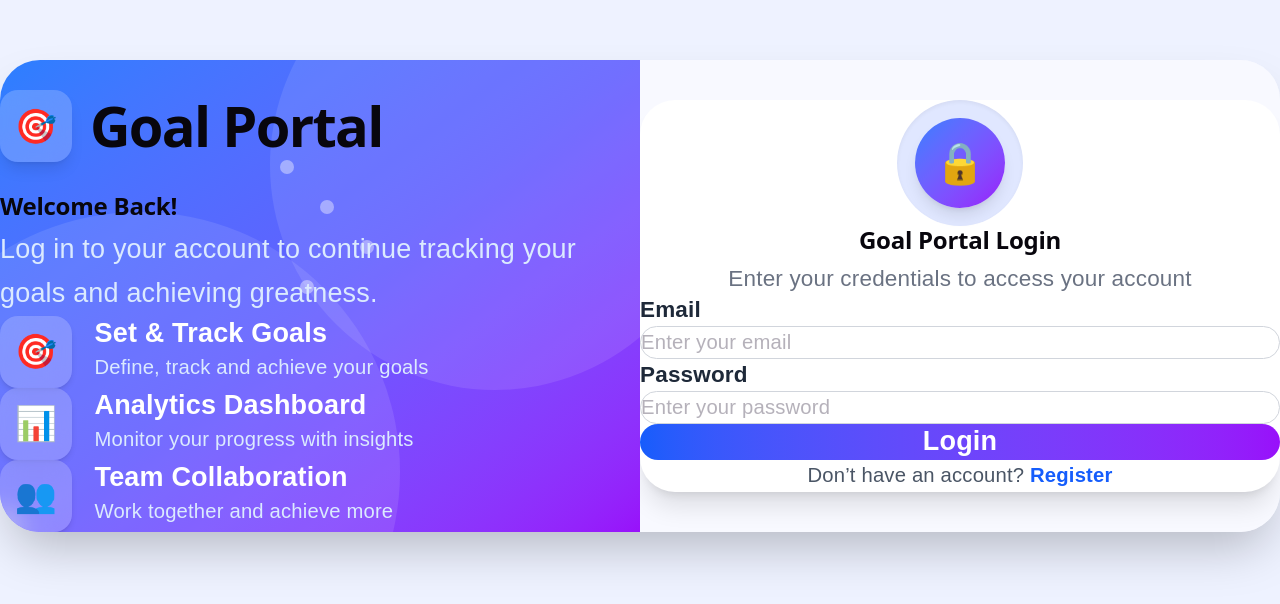
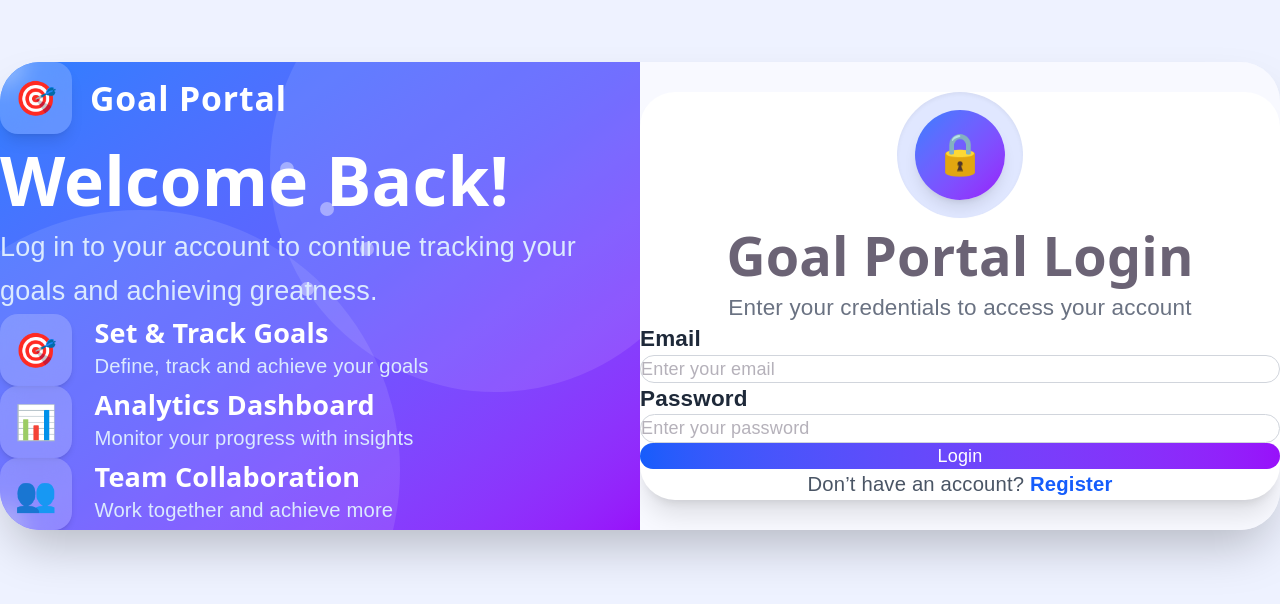
Before and after one commit to anushaanchalia/goal-tracking-portal, a React (Vite) app in the folder client/: page / in a window 1280 px wide. Shown: the part 104-708 px from the top of the page. Built offline with nearby package versions, Linux system fonts and the light colour scheme.

Commit message:
Fixed exact login UI layout

```diff
--- a/client/src/index.css
+++ b/client/src/index.css
@@ -135,58 +135,24 @@
 
   min-height: 100vh;
 
-  display: flex;
-
-  flex-direction: column;
-
 }
 
 /* Typography */
 
 h1,
-h2 {
+h2,
+h3,
+h4,
+h5,
+h6 {
 
   font-family: var(--heading);
 
-  font-weight: 700;
+  color: inherit;
 
-  color: var(--text-h);
+  margin: 0;
 
-}
-
-h1 {
-
-  font-size: 56px;
-
-  letter-spacing: -1.68px;
-
-  margin: 32px 0;
-
-  @media (max-width: 1024px) {
-
-    font-size: 36px;
-
-    margin: 20px 0;
-
-  }
-
-}
-
-h2 {
-
-  font-size: 24px;
-
-  line-height: 118%;
-
-  letter-spacing: -0.24px;
-
-  margin: 0 0 8px;
-
-  @media (max-width: 1024px) {
-
-    font-size: 20px;
-
-  }
+  line-height: normal;
 
 }
 
@@ -238,3 +204,18 @@
   text-decoration: none;
 
 }
+
+input,
+button,
+textarea,
+select {
+
+  font: inherit;
+
+}
+
+body {
+
+  overflow-x: hidden;
+
+}
```
